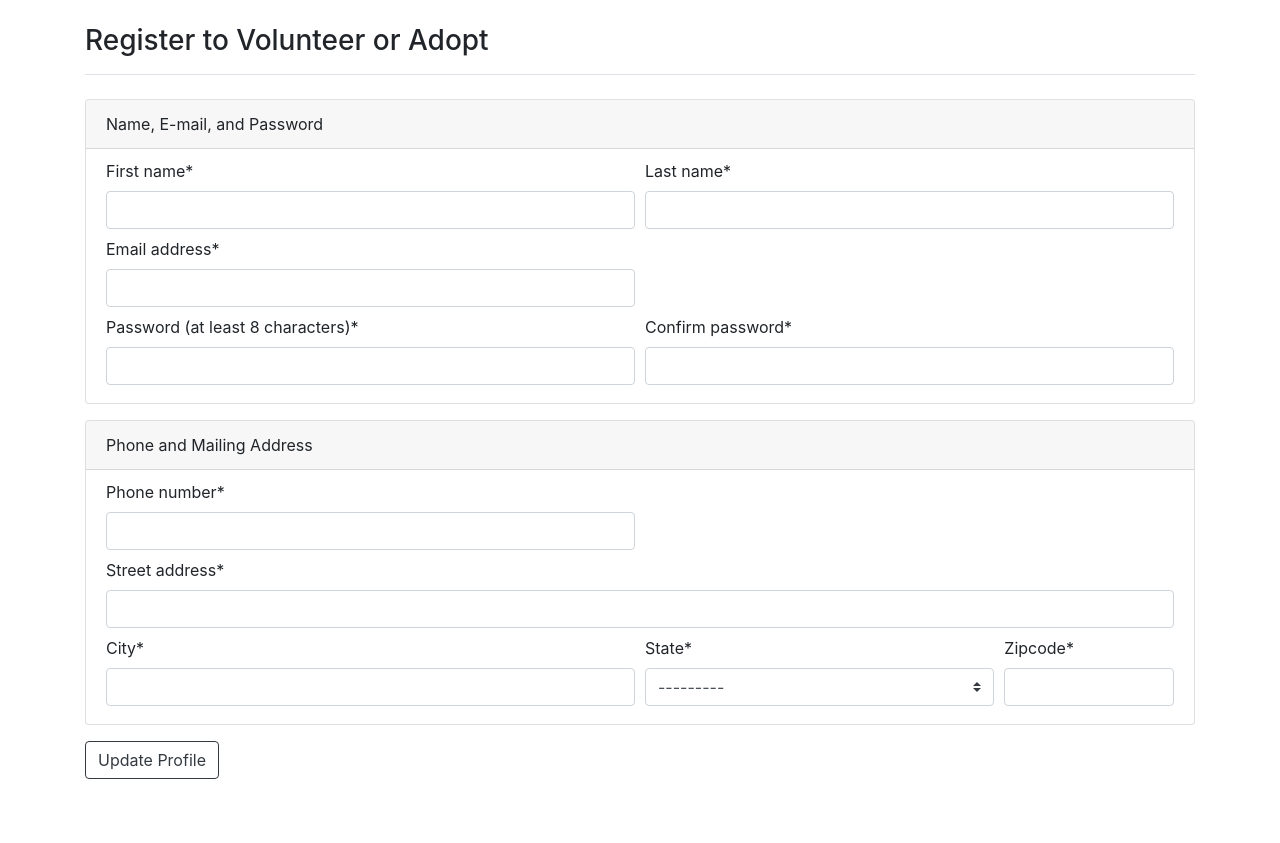
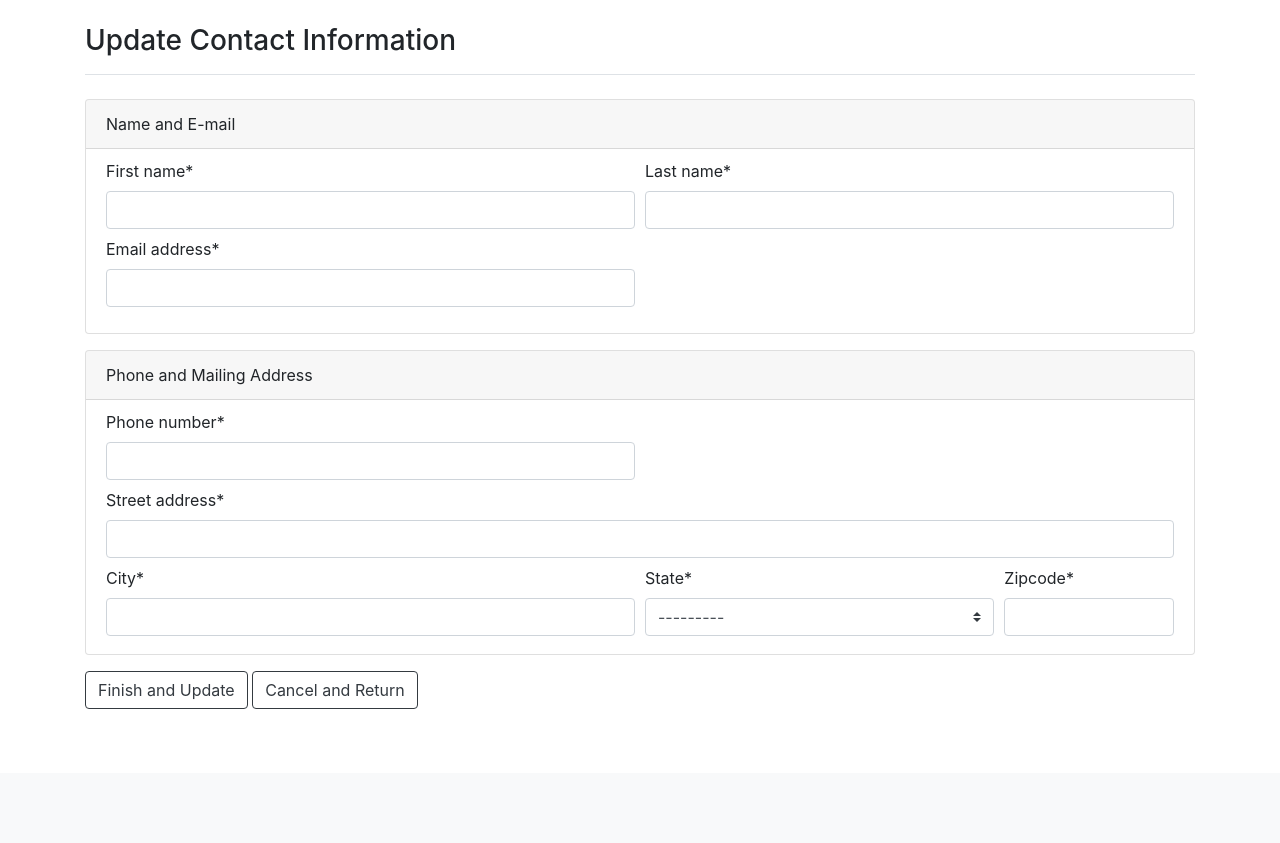
Before and after one commit to rbmccr/NSS-Back-End-Capstone-Critter, a Django app: template app/templates/app/edit_profile.html in a window 1280 px wide. Shown: the part 56-899 px from the top of the page. After the commit the page ends 765 px from the top, so only its background shows below. Run offline with Django 3.2, Linux system fonts and the light colour scheme; the template is opened without the code that fills it: values that come from a table or form of the project are taken from there, others are empty; some libraries are stand-ins or nearby versions.

Commit message:
user can now edit profile (need to initiate volunteer table edit also)

```diff
--- a/app/forms.py
+++ b/app/forms.py
@@ -10,6 +10,7 @@ class UserForm(forms.ModelForm):
     """
         This class is used in registration to define first_name, last_name, email, and password.
         The __init__ method has been modified in order to display crispy forms in a specific way.
+        Includes password confirmation.
     """
     password = forms.CharField(widget=forms.PasswordInput(), label='Password (at least 8 characters)')
     confirm_password=forms.CharField(widget=forms.PasswordInput())
@@ -53,21 +54,26 @@ class UserForm(forms.ModelForm):
 
 class EditProfileUserForm(forms.ModelForm):
     """
-        This class allows a user to edit their first_name, last_name, and email.
+        This class allows a user to edit their first_name, last_name, and email from their profile page.
         The __init__ method has been modified in order to display crispy forms in a specific way.
     """
-    password = forms.CharField(widget=forms.PasswordInput(), label='Password (at least 8 characters)')
-    confirm_email=forms.CharField()
 
-    def clean(self):
-        cleaned_data = super(EditProfileUserForm, self).clean()
-        email = cleaned_data.get('password')
-        confirm_email = cleaned_data.get('confirm_email')
+    # def clean_email(self):
+    #     cleaned_data = super(EditProfileUserForm, self).clean()
+    #     my_email = cleaned_data.get('email')
+    #     my_current_instance_id = CustomUser.objects.get(email=my_email).id
+    #     users = CustomUser.objects.all()
 
-        if email != confirm_email:
-            raise forms.ValidationError('')
+    #     for user in users:
+    #         if my_email == user.email:
+    #             user_email_owner_id = CustomUser.objects.get(email=user.email).id
+    #             print("$$$$$$$$$$$$$$$ user email owner id", user_email_owner_id, my_current_instance_id)
+    #             if my_current_instance_id == user_email_owner_id:
+    #                 pass
+    #             else:
+    #                 raise forms.ValidationError('')
 
-        return cleaned_data
+        # return cleaned_data['email']
 
     def __init__(self, *args, **kwargs):
         super().__init__(*args, **kwargs)
@@ -80,9 +86,7 @@ class EditProfileUserForm(forms.ModelForm):
                 css_class='form-row mb-n2'
             ),
             Row(
-                Column('email', css_class='form-group col-md-6 mb-0'),
-                Column('confirm_email', css_class='form-group col-md-6 mb-0'),
-                css_class='form-row mb-n2'
+                Column('email', css_class='form-group col-md-6 mb-0')
             ),
         )
 
@@ -92,6 +96,34 @@ class EditProfileUserForm(forms.ModelForm):
 
 
 class VolunteerForm(forms.ModelForm):
+
+    def __init__(self, *args, **kwargs):
+        super().__init__(*args, **kwargs)
+        self.helper = FormHelper()
+        self.helper.form_tag = False
+        self.helper.layout = Layout(
+            Row(
+                Column('phone_number', css_class='form-group col-md-6 mb-0'),
+                css_class='form-row mb-n2'
+            ),
+            Row(
+                Column('street_address', css_class='form-group col-md-12 mb-0'),
+                css_class='form-row mb-n2'
+            ),
+            Row(
+                Column('city', css_class='form-group col-md-6 mb-0'),
+                Column('state', css_class='form-group col-md-4 mb-0'),
+                Column('zipcode', css_class='form-group col-md-2 mb-0'),
+                css_class='form-row mb-n2'
+            ),
+        )
+
+    class Meta:
+        model = Volunteer
+        fields = ('phone_number', 'street_address', 'city', 'state', 'zipcode',)
+
+
+class EditProfileVolunteerForm(forms.ModelForm):
 
     def __init__(self, *args, **kwargs):
         super().__init__(*args, **kwargs)
--- a/app/templates/app/edit_profile.html
+++ b/app/templates/app/edit_profile.html
@@ -12,7 +12,7 @@
 
 {% block content %}
     <div class='pb-2 mt-4 mb-4 border-bottom'>
-        <h3>Register to Volunteer or Adopt</h3>
+        <h3>Update Contact Information</h3>
     </div>
 
     <div class='messages'>
@@ -25,14 +25,14 @@
       <strong>Thank you for registering!</strong>
       <a href="{% url 'app:index' %}">Return Home</a>
     {% else %}
-      <form id='user_form' method='post' action="{% url 'app:register' %}" enctype='multipart/form-data'>
+      <form id='user_form' method='post' action="{% url 'app:edit_profile' %}" enctype='multipart/form-data'>
         {% csrf_token %}
         <div class='card mb-3'>
           <div class='card-header'>
-            Name, E-mail, and Password
+            Name and E-mail
           </div>
           <div class='card-body' style='padding-top: 10px; padding-bottom: 10px;'>
-            {% crispy user_form %}
+            {% crispy edit_user_form %}
           </div>
         </div>
         <div class='card mb-3'>
@@ -40,10 +40,11 @@
             Phone and Mailing Address
           </div>
           <div class='card-body' style='padding-top: 10px; padding-bottom: 10px;'>
-            {% crispy volunteer_form %}
+            {% crispy edit_volunteer_form %}
           </div>
         </div>
-        <input class='btn btn-outline-dark' type='submit' name='submit' value='Update Profile' />
+        <input class='btn btn-outline-dark' type='submit' name='submit' value='Finish and Update' />
+        <a class='btn btn-outline-dark' href="{% url 'app:profile' %}">Cancel and Return</a>
       </form>
     {% endif %}
 {% endblock content %}
--- a/app/templates/app/profile.html
+++ b/app/templates/app/profile.html
@@ -69,7 +69,7 @@
   </div>
 
   <div class='edit-btns'>
-    <a class='btn btn-outline-dark btn-sm' href="{% url 'app:index' %}">Edit Contact Info</a>
+    <a class='btn btn-outline-dark btn-sm' href="{% url 'app:edit_profile' %}">Edit Contact Info</a>
     <a class='btn btn-outline-dark btn-sm' href="{% url 'app:index' %}">Change Password</a>
   </div>
 
```
Also changed, not shown: app/views/profile.py (+66 -6 lines).
